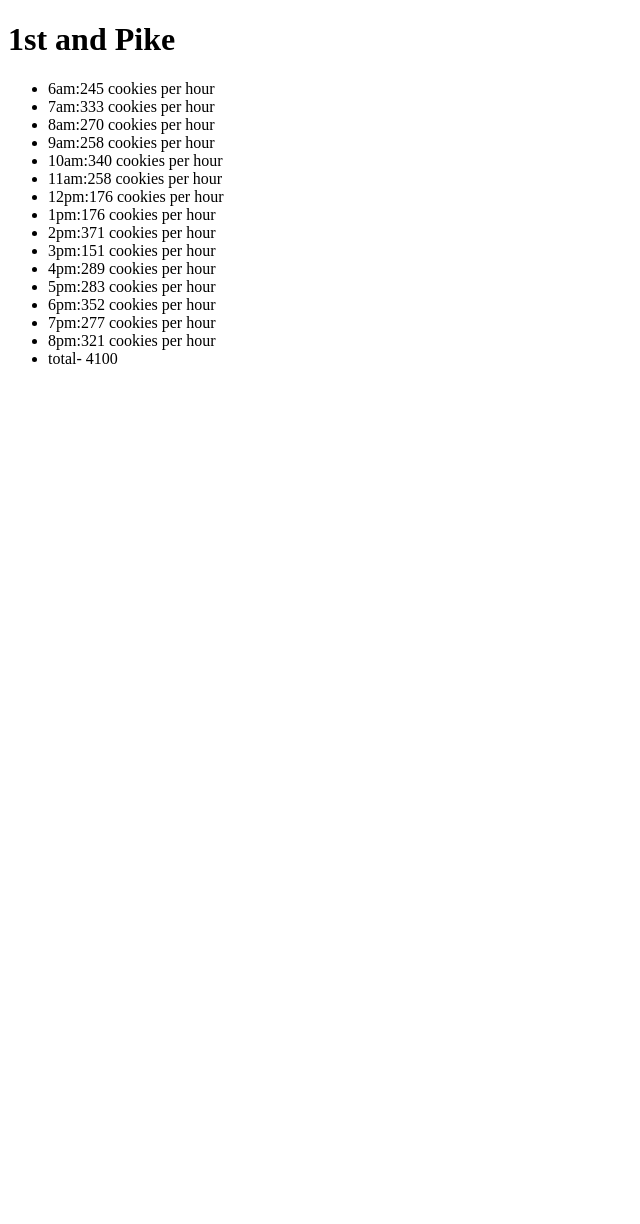
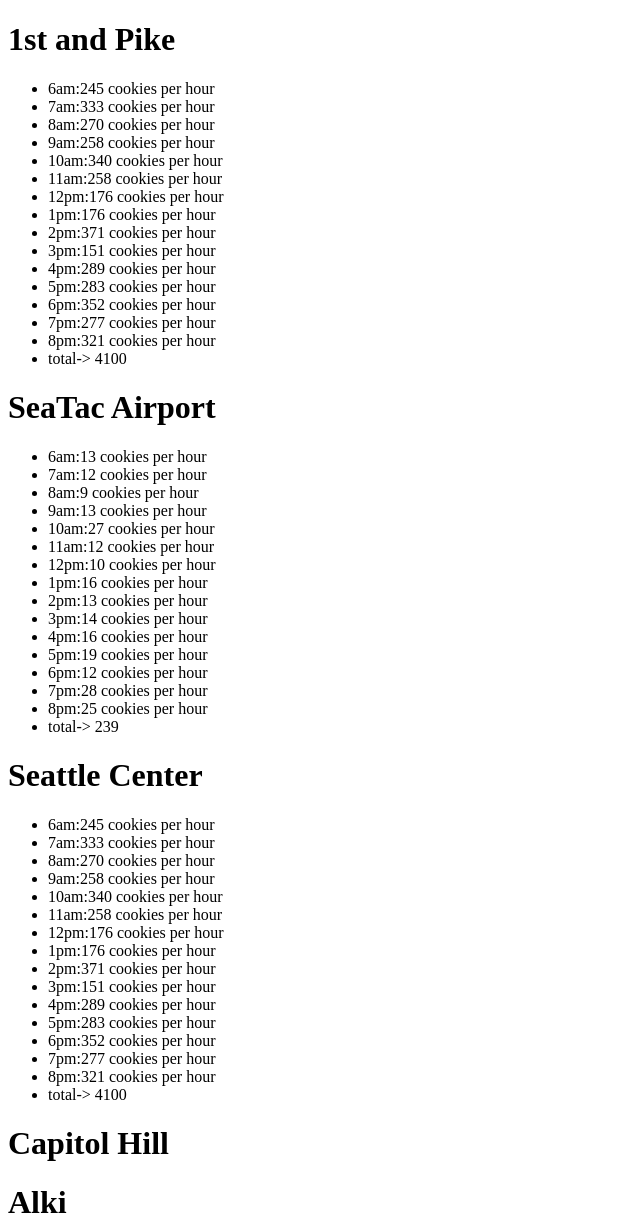
Before and after one commit to drkrieger1/cookie-stand, a plain HTML site: page sales.html in a window 1280 px wide. Shown: the whole page, without its empty margins (0-640 px from the left). Before the commit the page ends 800 px from the top, so only its background shows below. Drawn offline with Linux system fonts and the light colour scheme.

Commit message:
sea-tac/seattle-center/done

```diff
--- a/app.js
+++ b/app.js
@@ -32,7 +32,7 @@
     }
     var total = document.getElementById('pike');
     var liEl = document.createElement('li');
-    liEl.textContent = 'total- ' + pike.cookiesPerDay(total);
+    liEl.textContent = 'total-> ' + pike.cookiesPerDay(total);
     total.appendChild(liEl);
 
   }
@@ -41,3 +41,87 @@
 pike.custPh();
 pike.cookiesPerH();
 pike.render();
+
+// Sea Town
+var seaTown = {
+  minCust: 3,
+  maxCust: 24,
+  avgCookies: 1.2,
+  cookiesPrHr:[],
+  custPh: function(minCust,maxCust){
+    return (Math.floor(Math.random()* (this.maxCust - this.minCust + 1)) + this.minCust);
+  },
+  cookiesPerH: function(){
+    for(var i = 0; i < hrPd.length; i++){
+      var cookiesPer = Math.floor(this.avgCookies * this.custPh());
+      this.cookiesPrHr.push(cookiesPer);
+    }
+    return this.cookiesPrHr;
+  },
+  cookiesPerDay: function(){
+    var total = 0;
+    for(var i = 0; i < this.cookiesPrHr.length; i++){
+      total += this.cookiesPrHr[i];
+    }
+    return total;
+  },
+  render: function(){
+    var tacUL = document.getElementById('seatac');
+    for(var i = 0; i < hrPd.length; i++){
+     var liEl = document.createElement('li');
+     liEl.textContent = hrPd[i] + ':' + seaTown.cookiesPrHr[i] + ' cookies per hour';
+     tacUL.appendChild(liEl);
+    }
+    var total = document.getElementById('seatac');
+    var liEl = document.createElement('li');
+    liEl.textContent = 'total-> ' + seaTown.cookiesPerDay(total);
+    total.appendChild(liEl);
+
+  }
+};
+
+seaTown.custPh();
+seaTown.cookiesPerH();
+seaTown.render();
+
+//seattle Center
+var seaCent = {
+  minCust: 11,
+  maxCust: 38,
+  avgCookies: 3.7,
+  cookiesPrHr:[],
+  custPh: function(minCust,maxCust){
+    return (Math.floor(Math.random()* (this.maxCust - this.minCust + 1)) + this.minCust);
+  },
+  cookiesPerH: function(){
+    for(var i = 0; i < hrPd.length; i++){
+      var cookiesPer = Math.floor(this.avgCookies * this.custPh());
+      this.cookiesPrHr.push(cookiesPer);
+    }
+    return this.cookiesPrHr;
+  },
+  cookiesPerDay: function(){
+    var total = 0;
+    for(var i = 0; i < this.cookiesPrHr.length; i++){
+      total += this.cookiesPrHr[i];
+    }
+    return total;
+  },
+  render: function(){
+    var centUL = document.getElementById('seattlec');
+    for(var i = 0; i < hrPd.length; i++){
+     var liEl = document.createElement('li');
+     liEl.textContent = hrPd[i] + ':' + pike.cookiesPrHr[i] + ' cookies per hour';
+     centUL.appendChild(liEl);
+    }
+    var total = document.getElementById('seattlec');
+    var liEl = document.createElement('li');
+    liEl.textContent = 'total-> ' + pike.cookiesPerDay(total);
+    total.appendChild(liEl);
+
+  }
+};
+
+seaCent.custPh();
+seaCent.cookiesPerH();
+seaCent.render();
--- a/sales.html
+++ b/sales.html
@@ -8,6 +8,14 @@
   <body>
     <h1>1st and Pike</h1>
       <ul id="pike"></ul>
+    <h1>SeaTac Airport</h1>
+      <ul id="seatac"></ul>
+    <h1>Seattle Center</h1>
+      <ul id="seattlec"></ul>
+    <h1>Capitol Hill</h1>
+      <ul id="caphill"></ul>
+    <h1>Alki</h1>
+      <ul id="alki"></ul>
   <script src="app.js"></script>
   </body>
 </html>
```
